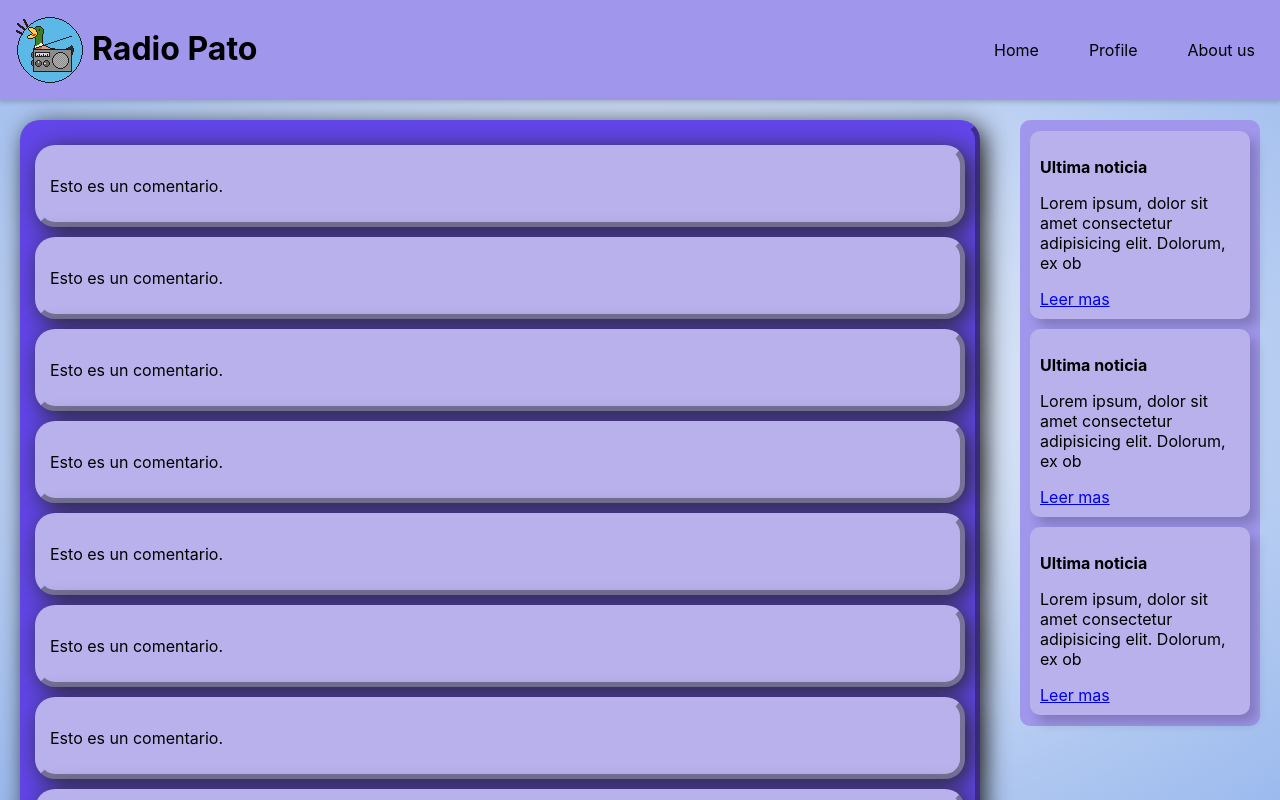
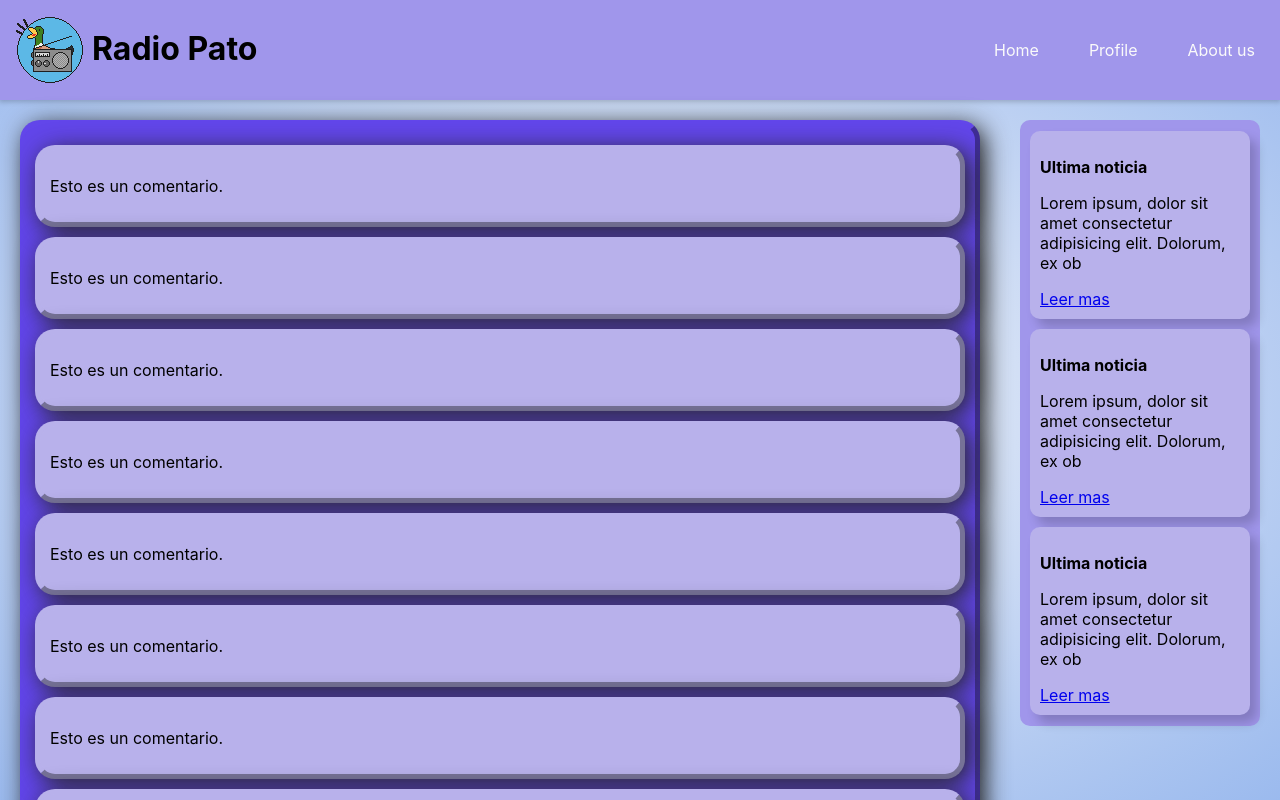
Before and after one commit to Radio-Pato/RadioPato-Frontend, a React (Vite) app: page /home in a window 1280 px wide. Shown: the top 800 px of the page. Built offline with nearby package versions, Linux system fonts and the light colour scheme.

Commit message:
💄Update Estilos en el boton hamburguesa

```diff
--- a/src/components/Header/Header.module.css
+++ b/src/components/Header/Header.module.css
@@ -9,9 +9,7 @@ header {
     background-color: var(--color-purple-background);
     transition: all 0.5s ease-in-out;
 }
-.burgerBtn {
-    display: none;
-}
+
 .icon__container {
     display: flex;
     justify-content: space-around;
@@ -28,14 +26,17 @@ header {
 }
 .navLinks{
     margin: 0 10px;
-    color: black;
+    color: var(--color-white-background);
     padding: 5px 15px;
-    border-radius: 100px;
     transition:all 0.5s ease-in-out;
     text-decoration: none;
 }
 .navActive {
     display: flex;
+}
+
+.burgerBtn {
+    display: none;
 }
 
 @media (max-width: 768px){
@@ -47,9 +48,13 @@ header {
         flex-direction: column;
         right: 0;
         top: 71px;
-        background: white;
+        background: var(--color-lightpurple-active);
     }
     .navInactive {
         display: none;
     }
+
+    .navLinks{
+        border-bottom: 1px solid var(--color-purple-background-button);
+    }
 }
--- a/src/components/Menu/Menu.module.css
+++ b/src/components/Menu/Menu.module.css
@@ -1,3 +1,5 @@
+@import "../../Assets/css/variables.css";
+
 details {
     font-family: Arial, Helvetica, sans-serif;
     font-size: 30px;
@@ -9,7 +11,7 @@ details {
     padding: 12px 10px;
     width: 23px;
     height: 17px;
-    background-color: white;
+    background-color: var(--color-lightpurple-active);
     color: black;
     cursor: pointer;
     user-select: none;
```
